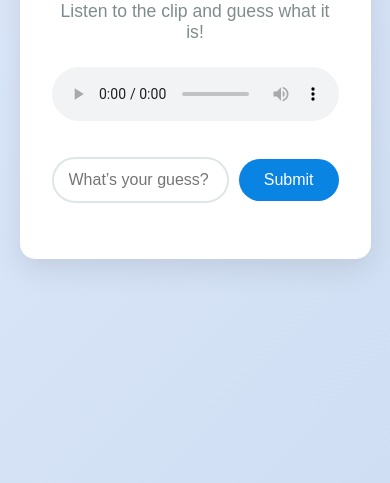
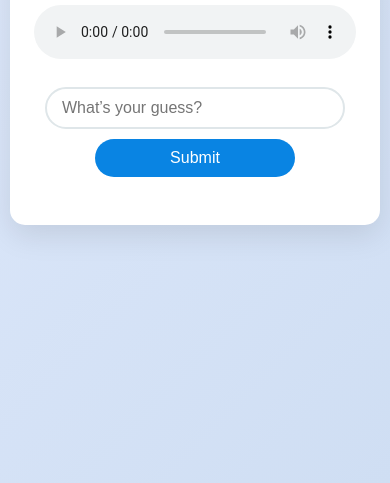
Before and after one commit to cooperjgibbs/guess_that_sound, a plain HTML site: page index.html in a window 390 px wide. Shown: the part 361-844 px from the top of the page. Drawn offline with Linux system fonts and the light colour scheme.

Commit message:
updated css for mobile

```diff
--- a/styles.css
+++ b/styles.css
@@ -6,28 +6,29 @@
   }
 
   body {
-    font-family: 'Poppins', sans-serif; /* Modern font, get from Google Fonts */
+    font-family: 'Poppins', sans-serif;
     display: flex;
     justify-content: center;
     align-items: center;
     min-height: 100vh;
-    background: linear-gradient(135deg, #e0eafc, #cfdef3); /* Subtle gradient */
+    background: linear-gradient(135deg, #e0eafc, #cfdef3);
+    padding: 10px; /* Prevent edge-to-edge content on small screens */
   }
 
   /* Container */
   .container {
     background: white;
-    padding: 2rem;
+    padding: 1.5rem;
     border-radius: 15px;
     box-shadow: 0 10px 30px rgba(0, 0, 0, 0.1);
     text-align: center;
-    max-width: 500px;
-    width: 90%;
+    width: 100%;
+    max-width: 500px; /* Limits width on larger screens */
   }
 
   /* Heading */
   h1 {
-    font-size: 2.5rem;
+    font-size: clamp(1.5rem, 6vw, 2.5rem); /* Scales between 1.5rem and 2.5rem */
     color: #2c3e50;
     margin-bottom: 1rem;
     font-weight: 600;
@@ -37,30 +38,34 @@
   p {
     color: #7f8c8d;
     margin-bottom: 1.5rem;
-    font-size: 1.1rem;
+    font-size: clamp(0.9rem, 3vw, 1.1rem); /* Responsive font size */
   }
 
   /* Audio player */
   audio {
     width: 100%;
-    margin-bottom: 2rem;
+    margin-bottom: 1.5rem;
     outline: none;
+    max-width: 100%; /* Ensures it doesn’t overflow */
   }
 
   /* Form styling */
   form {
     display: flex;
+    flex-direction: column; /* Stack vertically by default for phones */
     gap: 10px;
     justify-content: center;
     align-items: center;
   }
 
+  /* Input */
   input {
-    padding: 12px 15px;
+    padding: 10px 15px;
     font-size: 1rem;
     border: 2px solid #dfe6e9;
     border-radius: 25px;
-    width: 70%;
+    width: 100%;
+    max-width: 300px; /* Limits width on larger screens */
     transition: border-color 0.3s ease;
   }
 
@@ -71,7 +76,7 @@
 
   /* Modern button */
   button {
-    padding: 12px 25px;
+    padding: 10px 20px;
     font-size: 1rem;
     background: #0984e3;
     color: white;
@@ -80,6 +85,8 @@
     cursor: pointer;
     transition: background 0.3s ease, transform 0.2s ease;
     font-weight: 500;
+    width: 100%;
+    max-width: 200px; /* Limits width on larger screens */
   }
 
   button:hover {
@@ -94,7 +101,7 @@
   /* Result text */
   #result {
     margin-top: 1.5rem;
-    font-size: 1.1rem;
+    font-size: clamp(0.9rem, 3vw, 1.1rem);
     font-weight: 500;
   }
 
@@ -105,3 +112,19 @@
   #result.wrong {
     color: #e74c3c;
   }
+
+  /* Media query for larger screens */
+  @media (min-width: 600px) {
+    .container {
+      padding: 2rem;
+    }
+    form {
+      flex-direction: row; /* Horizontal layout on wider screens */
+    }
+    input {
+      width: 70%;
+    }
+    button {
+      width: auto; /* Button shrinks back to content size */
+    }
+  }
```
